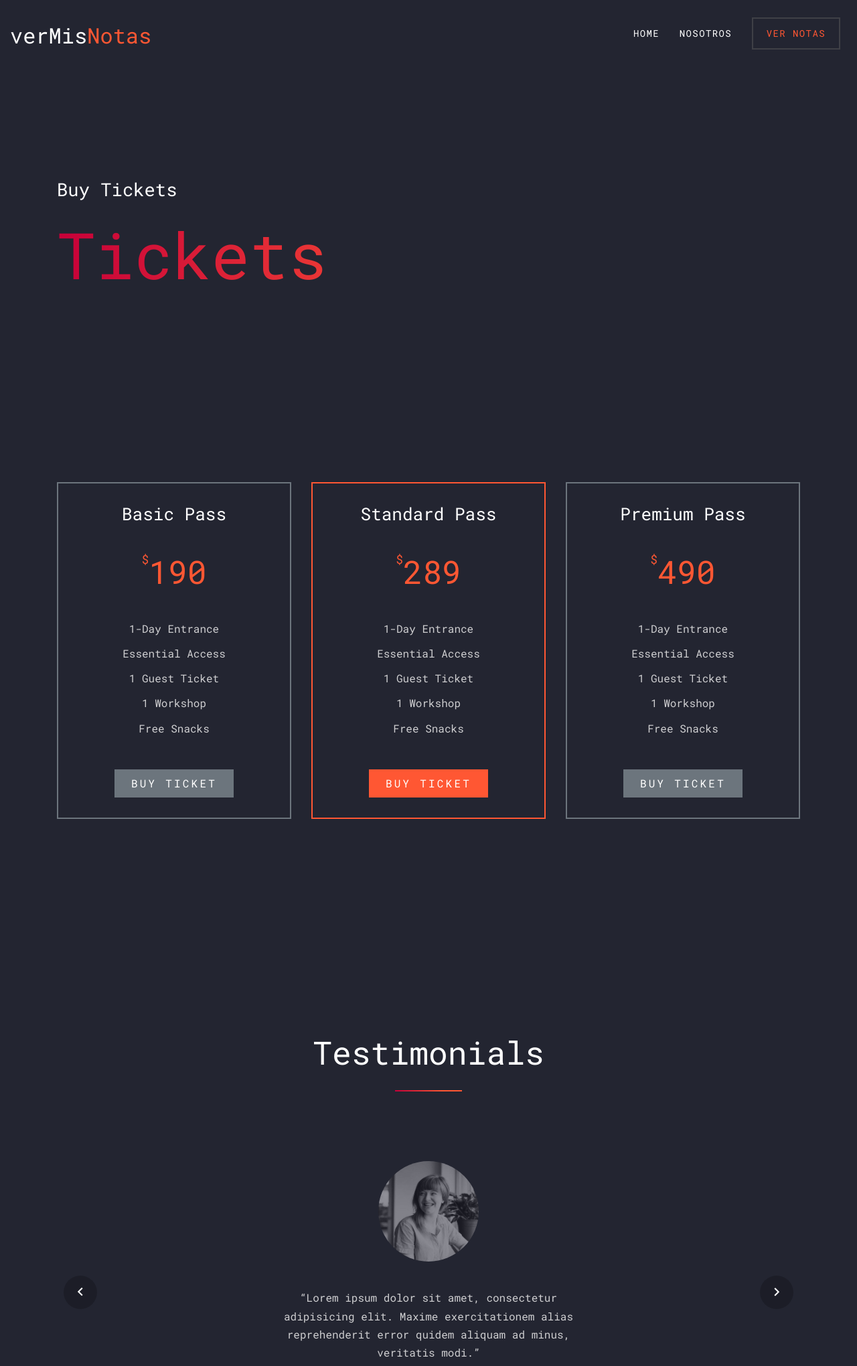
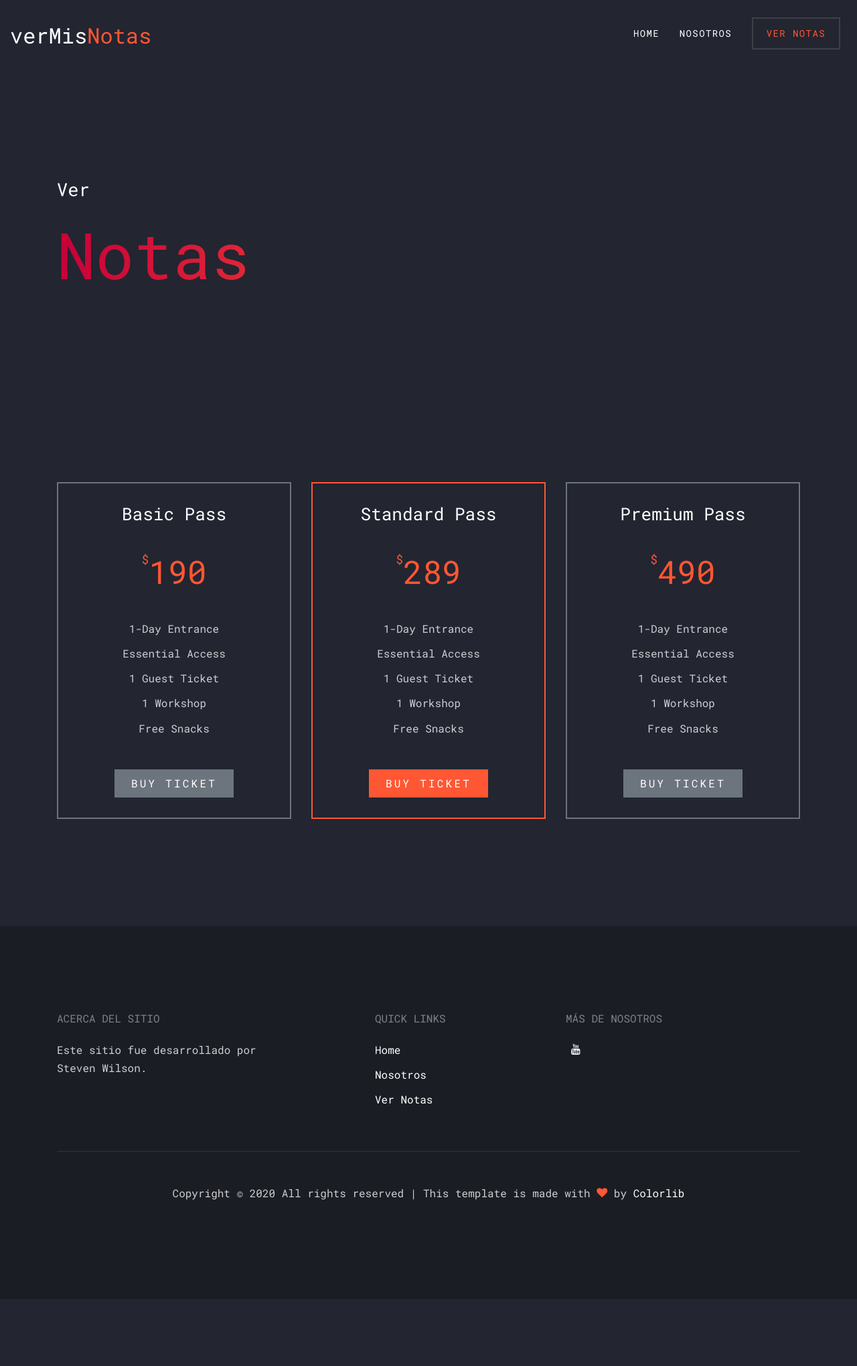
Before and after one commit to steven-n-wilson/vermisnotas.xyz, a Flask app: page /ver-notas in a window 1280 px wide. Shown: the top 2040 px of the page at 67% size. After the commit the page ends 1940 px from the top, so only its background shows below. Run offline with Flask 2, Linux system fonts and the light colour scheme; some libraries are stand-ins or nearby versions; some web fonts are replaced.

Commit message:
modified template info

```diff
--- a/templates/ver-notas.html
+++ b/templates/ver-notas.html
@@ -5,8 +5,8 @@
   <div class="container">
     <div class="row align-items-center">
       <div class="col-md-10">
-        <span class="d-block mb-3 caption">Buy Tickets</span>
-        <h1 class="d-block mb-4">Tickets</h1>
+        <span class="d-block mb-3 caption">Ver</span>
+        <h1 class="d-block mb-4">Notas</h1>
       </div>
     </div>
   </div>
@@ -66,104 +66,11 @@
 </div>
 
 
-<div class="site-section" data-aos="fade">
-  <div class="container">
-    <div class="row mb-5 justify-content-center">
-      <div class="col-lg-4 mb-5">
-        <div class="site-section-heading">
-          <h2 class="text-center">Testimonials</h2>
-        </div>
-      </div>
-    </div>
-
-    <div class="slide-one-item home-slider owl-carousel">
-
-      <div class="row justify-content-center">
-
-        <div class="testimony text-center col-md-5">
-          <figure>
-            <img src="static/images/person_1.jpg" alt="Image" class="img-fluid">
-          </figure>
-          <blockquote>
-            <p>&ldquo;Lorem ipsum dolor sit amet, consectetur adipisicing elit. Maxime exercitationem alias
-              reprehenderit error quidem aliquam ad minus, veritatis modi.&rdquo;</p>
-            <p class="author">&mdash; Emely Peters</p>
-          </blockquote>
-        </div>
-      </div>
-
-      <div class="row justify-content-center">
-        <div class="testimony text-center col-md-5">
-          <figure>
-            <img src="static/images/person_2.jpg" alt="Image" class="img-fluid">
-          </figure>
-          <blockquote>
-            <p>&ldquo;Lorem ipsum dolor sit amet, consectetur adipisicing elit. Maxime exercitationem alias
-              reprehenderit error quidem aliquam ad minus, veritatis modi.&rdquo;</p>
-            <p class="author">&mdash; Alex Anchors</p>
-          </blockquote>
-        </div>
-      </div>
-
-      <div class="row justify-content-center">
-        <div class="testimony text-center col-md-5">
-          <figure>
-            <img src="static/images/person_3.jpg" alt="Image" class="img-fluid">
-          </figure>
-          <blockquote>
-            <p>&ldquo;Lorem ipsum dolor sit amet, consectetur adipisicing elit. Maxime exercitationem alias
-              reprehenderit error quidem aliquam ad minus, veritatis modi.&rdquo;</p>
-            <p class="author">&mdash; Aaron Thomas</p>
-          </blockquote>
-        </div>
-      </div>
-
-      <div class="row justify-content-center">
-        <div class="testimony text-center col-md-5">
-          <figure>
-            <img src="static/images/person_1.jpg" alt="Image" class="img-fluid">
-          </figure>
-          <blockquote>
-            <p>&ldquo;Lorem ipsum dolor sit amet, consectetur adipisicing elit. Maxime exercitationem alias
-              reprehenderit error quidem aliquam ad minus, veritatis modi.&rdquo;</p>
-            <p class="author">&mdash; Emely Peters</p>
-          </blockquote>
-        </div>
-      </div>
-
-      <div class="row justify-content-center">
-        <div class="testimony text-center col-md-5">
-          <figure>
-            <img src="static/images/person_2.jpg" alt="Image" class="img-fluid">
-          </figure>
-          <blockquote>
-            <p>&ldquo;Lorem ipsum dolor sit amet, consectetur adipisicing elit. Maxime exercitationem alias
-              reprehenderit error quidem aliquam ad minus, veritatis modi.&rdquo;</p>
-            <p class="author">&mdash; Alex Anchors</p>
-          </blockquote>
-        </div>
-      </div>
-
-      <div class="row justify-content-center">
-        <div class="testimony text-center col-md-5">
-          <figure>
-            <img src="static/images/person_3.jpg" alt="Image" class="img-fluid">
-          </figure>
-          <blockquote>
-            <p>&ldquo;Lorem ipsum dolor sit amet, consectetur adipisicing elit. Maxime exercitationem alias
-              reprehenderit error quidem aliquam ad minus, veritatis modi.&rdquo;</p>
-            <p class="author">&mdash; Aaron Thomas</p>
-          </blockquote>
-        </div>
-      </div>
-
-    </div>
 
 
 
 
-
-  </div>
+</div>
 </div>
 
 {% endblock %}
```
